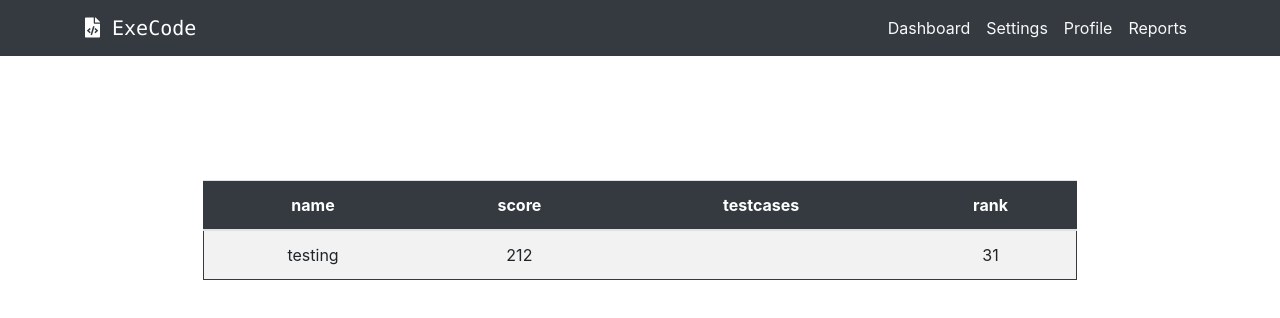
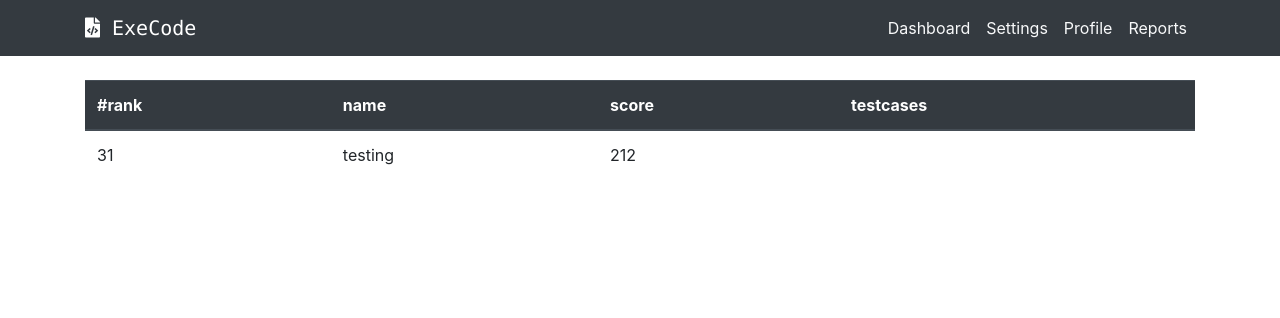
Before and after one commit to santhisrikh/execode, a React (Create React App) app in the folder src/client/: page /dashboard in a window 1280 px wide. Shown: the top 318 px of the page. Built offline with nearby package versions, Linux system fonts and the light colour scheme.

Commit message:
dashboard route fixed

```diff
--- a/src/client/src/routes/Dashboard/NavBar.jsx
+++ b/src/client/src/routes/Dashboard/NavBar.jsx
@@ -1,6 +1,5 @@
 import React from "react";
 import { Link, NavLink } from "react-router-dom";
-// import styles from "./DashboardRoutes.module.css";
 
 const NavBar = () => {
   return (
@@ -22,22 +21,25 @@ const NavBar = () => {
           <div className="collapse navbar-collapse" id="navcol-1">
             <ul className="nav navbar-nav ml-auto">
               <li role="presentation" className="nav-item">
-                <Link className="nav-link text-light" to="/dash">
+                <Link className="nav-link text-light" to="/dashboard">
                   Dashboard
                 </Link>
               </li>
               <li role="presentation" className="nav-item">
-                <Link className="nav-link text-light" to="/dash/settings">
+                <Link className="nav-link text-light" to="/dashboard/settings">
                   Settings
                 </Link>
               </li>
               <li role="presentation" className="nav-item">
-                <Link className="nav-link text-light" to="/dash/profile">
+                <Link className="nav-link text-light" to="/dashboard/profile">
                   Profile
                 </Link>
               </li>
               <li role="presentation" className="nav-item">
-                <NavLink className="nav-link text-light" to="/dash/reports">
+                <NavLink
+                  className="nav-link text-light"
+                  to="/dashboard/reports"
+                >
                   Reports
                 </NavLink>
               </li>
--- a/src/client/src/routes/Dashboard/User/UserDashboard.jsx
+++ b/src/client/src/routes/Dashboard/User/UserDashboard.jsx
@@ -19,18 +19,14 @@ class UserDashboard extends React.Component {
     const { userLeaderboard } = this.state;
     return (
       <div>
-        <div className="row d-flex justify-content-center">
-          <table
-            className="table table-striped text-center border border-dark col-md-8 "
-            style={{ marginTop: "100px" }}
-          >
-            <thead>
-              <tr className="p-3 mb-2 bg-dark text-white">
-                {/* <th scope="col">S.no</th> */}
+        <div className="container">
+          <table className="table">
+            <thead className="thead-dark">
+              <tr>
+                <th scope="col">#rank</th>
                 <th scope="col">name</th>
                 <th scope="col">score</th>
                 <th scope="col">testcases</th>
-                <th scope="col">rank</th>
               </tr>
             </thead>
             <tbody>
@@ -38,10 +34,10 @@ class UserDashboard extends React.Component {
                 return (
                   <tr key={ele.id}>
                     {/* <th scope="row">{ele.id}</th> */}
+                    <td>{ele.rank}</td>
                     <td>{ele.name}</td>
                     <td>{ele.score}</td>
                     <td>{ele.testcases}</td>
-                    <td>{ele.rank}</td>
                   </tr>
                 );
               })}
--- a/src/client/src/routes/Register.jsx
+++ b/src/client/src/routes/Register.jsx
@@ -30,7 +30,7 @@ const Register = () => {
           <input id="password" type="password" className="form-control" />
         </div>
         <button type="submit" className="btn btn-dark btn-block">
-          Create An Account
+          Register
         </button>
       </form>
     </div>
```
